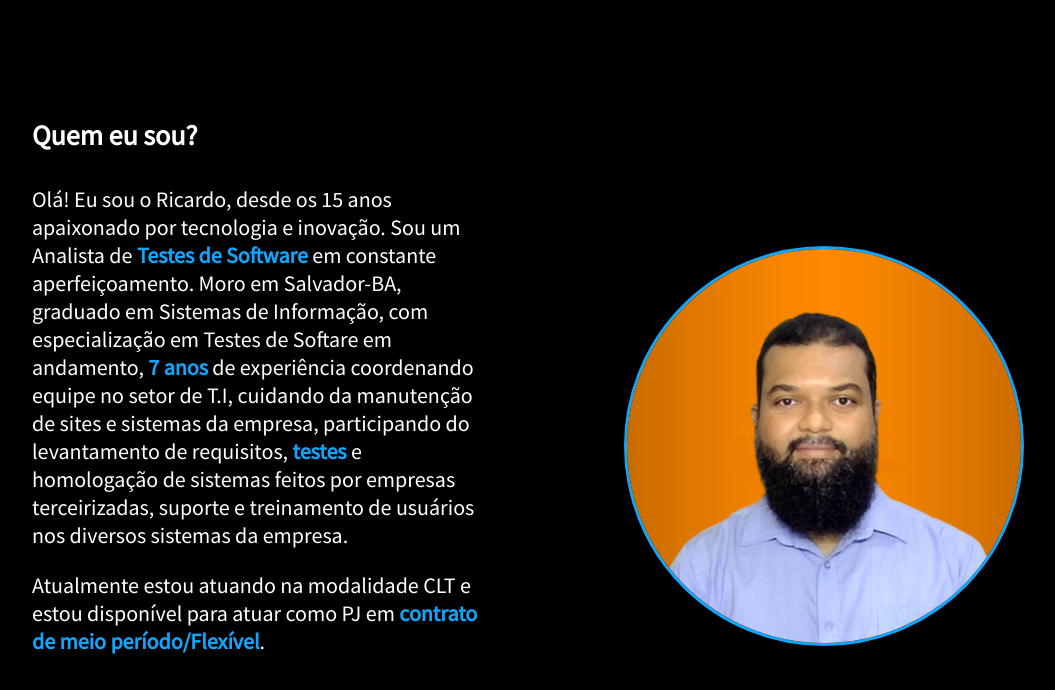
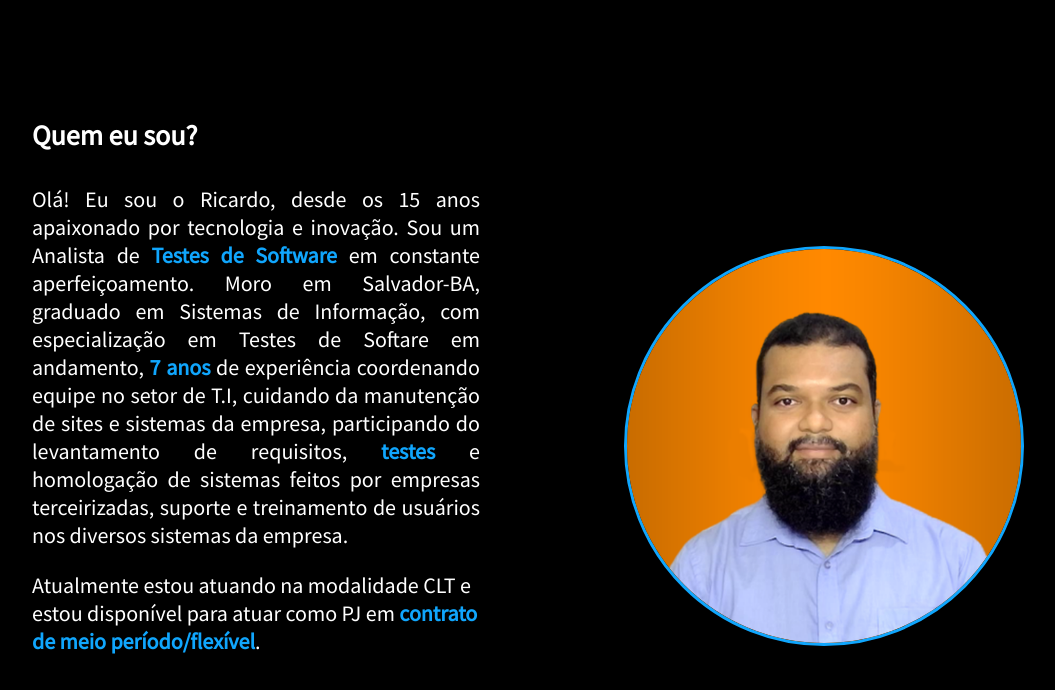
Before and after one commit to ricardopiresqa/portifolio, a plain HTML site: page index.html in a window 1280 px wide. Shown: the part 984-1674 px from the top of the page, without its empty margins (112-1167 px from the left). Drawn offline with nearby package versions, Linux system fonts and the light colour scheme.

Commit message:
Texto justificado

```diff
--- a/index.html
+++ b/index.html
@@ -96,7 +96,7 @@
         <div class="about-container">
             <div class="about-info">
                 <h2>Quem eu sou?</h2>
-                <p>Olá! Eu sou o Ricardo, desde os 15 anos apaixonado por tecnologia e inovação. Sou um Analista de
+                <p align="justify">Olá! Eu sou o Ricardo, desde os 15 anos apaixonado por tecnologia e inovação. Sou um Analista de
                     <strong> Testes de Software</strong> em constante aperfeiçoamento. Moro em Salvador-BA,
                     graduado em Sistemas de Informação, com especialização em Testes de Softare em andamento,
                     <strong>7 anos</strong> de experiência coordenando equipe no setor de T.I,
@@ -105,7 +105,7 @@
                     treinamento de usuários nos diversos sistemas da empresa.
                 </p>
                 <p>Atualmente estou atuando na modalidade CLT e estou disponível para atuar como PJ em<strong> contrato
-                        de meio período/Flexível</strong>.</p>
+                        de meio período/flexível</strong>.</p>
                 <a class="cv" target="_blank"
                     href="https://drive.google.com/file/d/1k-CTeE-YKa5J59ds1uXU2m33uCs6YmWK/view?usp=sharing">BAIXAR CV
                     <i class="fa-solid fa-download"></i></a>
```
